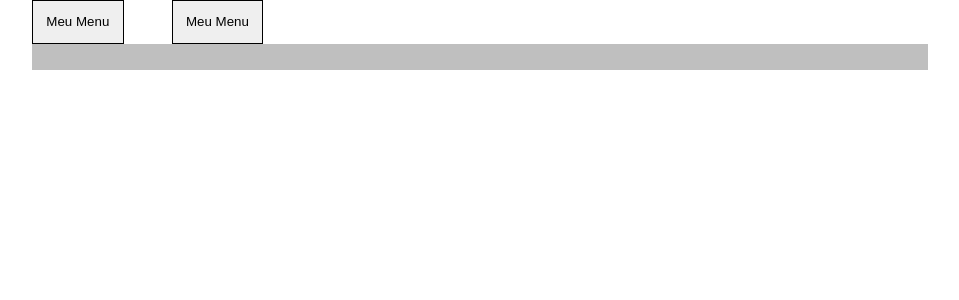
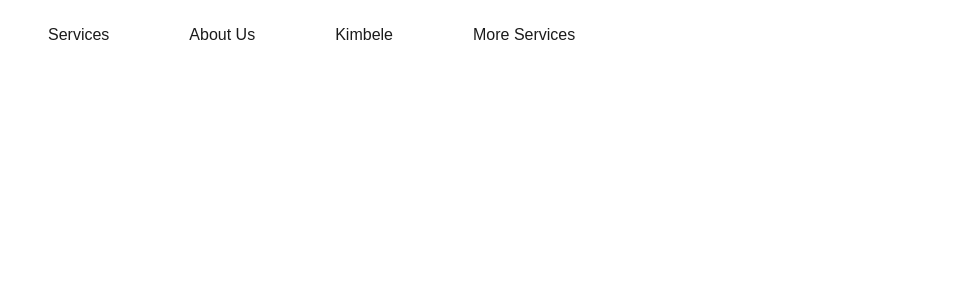
Before and after one commit to TyperGuy/siac-dropdown, a React (Create React App) app: page / in a window 1280 px wide. Shown: the top 300 px of the page, without its empty margins (160-1119 px from the left). Built offline with nearby package versions, Linux system fonts and the light colour scheme.

Commit message:
chore :install sass

```diff
--- a/src/App.css
+++ b/src/App.css
@@ -7,5 +7,6 @@
 .header{
   width: 70%;
   height: 70px;
-  background-color: rgb(191, 191, 191);
+  display: flex;
+  align-items: center;
 }
--- a/src/components/nav-item/Item.jsx
+++ b/src/components/nav-item/Item.jsx
@@ -1,50 +1,33 @@
-import styled from 'styled-components'
 import { useState } from 'react'
+import Style from './Item.module.css'
 
 
 
-export default function Item(){
+
+export default function Item(props){
   const [visible, setVisible] = useState('none');
 
-  const handleMouseIn = () => {
-    setVisible("flex")
-  };
-
-  const handleMouseOut = () => {
-    setVisible("none")
-  };
-
-
-  const Container = styled.div`
-  width:300px;
-  position: absolute;
-  background: #fff;
-  border-radius: 8px;
-  color: #1c1c1c;
-  padding: 2em 1em;
-  display: ${visible};
-  flex-direction: column;
-  box-shadow: rgba(0, 0, 0, 0.15) 0px 5px 15px 0px;
-  gap: 1em;
-  align-items: flex-start;
-  z-index:10;
-`
-const MenuTag = styled.button`
-  padding:1em;
-  display: flex;
-  border:1px solid #000;
-  align-items: flex-start;
-`
   return(
-    <div onMouseOver={handleMouseIn} onMouseOut={handleMouseOut}>
-        <MenuTag >Meu Menu</MenuTag>
-        <Container>
-          <a href="">sssssss rfefeefefefee ff</a>
-          <a href="">sssssss</a>
-          <a href="">sssssss</a>
-          <a href="">sssssss</a>
-          <a href="">sssssss</a>
-        </Container>
-    </div>
+    <>
+        <div className={Style.dropdown}>
+          <button className={Style.dropbtn}>{props.title}</button>
+          {
+            props.isIterable&&
+            <div className={Style.dropdownContent}>
+              <div className={Style.marker}></div>
+              {
+                props.menu.map((item)=>{
+                  return(
+                    <div className={Style.link}>
+                      <a href={item.to}>{item.title}</a>
+                      <span>{item.desc}</span>
+                    </div>
+                  )
+                })
+              }
+            </div>
+          }
+        </div>
+    </>
   )
 }
--- /dev/null
+++ b/src/components/nav-item/Item.module.css
@@ -0,0 +1,107 @@
+ /* Dropdown Button */
+ .dropbtn {
+  transition: all .3s ease-in-out;
+  color: rgb(27, 27, 27);
+  padding: 16px;
+  font-size: 16px;
+  border: none;
+  background-color: #ffffff;
+}
+.dropbtn:hover {
+  background-color: #04AA6D;
+}
+
+/* The container <div> - needed to position the dropdown content */
+.dropdown {
+  position: relative;
+  display: inline-block;
+}
+
+/* Dropdown Content (Hidden by Default) */
+.dropdownContent {
+  width: 300px;
+  display: none;
+  position: absolute;
+  background-color: #ffffff;
+  box-shadow: 0px 8px 16px 0px rgba(0,0,0,0.2);
+  z-index: 1;
+  border-radius: 5px;
+
+}
+
+
+
+/* Show the dropdown menu on hover */
+.dropdown:hover .dropdownContent {
+  display: flex;
+  flex-direction: column;
+  align-items: flex-start;
+}
+
+/* Change the background color of the dropdown button when the dropdown content is shown */
+.dropdown:hover .dropbtn {background-color: #3e8e41;}
+
+.link{
+  width: 80%;
+  display: flex;
+  flex-direction: column;
+  align-items: flex-start;
+  border-radius: 3px;
+  margin: 0 15px;
+  border-bottom: 1px solid #f1f1f1;
+  transform-origin: top center;
+  animation: rotateX 300ms 60ms ease-in-out ;
+
+}
+.link a{
+  margin-top: 10px;
+  color: rgb(75, 75, 75);
+  text-decoration: none;
+  transition: all .3s ease-in-out;
+}
+.link span{
+  margin-bottom: 10px;
+  font-size: .8rem;
+  color: rgb(148, 148, 148);
+}
+.link a:hover{
+  color: #3e8e41;
+}
+
+.marker{
+  width: 15px;
+  height: 15px;
+  background-color: rgb(255, 255, 255);
+  position: absolute;
+  top: -8px;
+  left: 10px;
+  transform: rotate(45deg);
+}
+
+@keyframes rotateZ {
+  0% {
+    transform: translateZ(290px);
+  }
+
+  80% {
+    transform: translateZ(10px);
+  }
+
+  100% {
+    opacity: 1;
+    transform: translateZ(0);
+  }
+}
+
+
+@keyframes rotateX {
+  0% {
+    transform: scaleY(0)
+  }
+  80% {
+    transform: scaleY(1.1)
+  }
+  100% {
+    transform: scaleY(1)
+  }
+}
--- a/src/components/navbar/Navbar.jsx
+++ b/src/components/navbar/Navbar.jsx
@@ -1,5 +1,6 @@
 import Item from '../nav-item/Item'
 import styled from 'styled-components'
+import menu from './menu.json'
 
 export default function Navbar(){
   const Flex = styled.div`
@@ -8,11 +9,19 @@ export default function Navbar(){
   display: flex;
   flex-direction: row;
   gap: 3em;
+
   `
+
+
   return(
     <Flex>
-      <Item/>
-      <Item/>
+      {
+        menu.map((item)=>{
+          return(
+            <Item {...item}/>
+          )
+        })
+      }
     </Flex>
   )
 }
--- /dev/null
+++ b/src/components/navbar/menu.json
@@ -0,0 +1,82 @@
+[
+  {
+    "isIterable": true,
+    "title" : "Services",
+    "menu" : [
+      {
+        "title" : "Alguma Coisa",
+        "desc" : "alguma coisa por dizer",
+        "to": "/destino"
+      },
+      {
+        "title" : "Outra Coisa",
+        "desc" : "alguma coisa por dizer",
+        "to": "/destino"
+      },
+      {
+        "title" : "Mais Outra Coisa",
+        "desc" : "alguma coisa por dizer",
+        "to": "/destino"
+      },
+      {
+        "title" : "Última Coisa",
+        "desc" : "alguma coisa por dizer",
+        "to": "/destino"
+      }
+
+    ]
+  },{
+    "isIterable": false,
+    "title" : "About Us",
+    "menu" : [
+
+    ]
+  },{
+    "isIterable": false,
+    "title" : "Kimbele",
+    "menu" : [
+
+    ]
+  },{
+    "isIterable": true,
+    "title" : "More Services",
+    "menu" : [
+      {
+        "title" : "Alguma Coisa",
+        "desc" : "alguma coisa por dizer",
+        "to": "/destino"
+      },
+      {
+        "title" : "Outra Coisa",
+        "desc" : "alguma coisa por dizer",
+        "to": "/destino"
+      },
+      {
+        "title" : "Mais Outra Coisa",
+        "desc" : "alguma coisa por dizer",
+        "to": "/destino"
+      },
+      {
+        "title" : "Última Coisa por dizer",
+        "desc" : "alguma coisa por dizer",
+        "to": "/destino"
+      },
+      {
+        "title" : "Outra Coisa",
+        "desc" : "alguma coisa por dizer",
+        "to": "/destino"
+      },
+      {
+        "title" : "Mais Outra Coisa",
+        "desc" : "alguma coisa por dizer",
+        "to": "/destino"
+      },
+      {
+        "title" : "Última Coisa Por tentar",
+        "desc" : "alguma coisa por dizer",
+        "to": "/destino"
+      }
+
+    ]
+  }
+]
```
Also changed, not shown: src/components/nav-item/Item.module.scss (deleted).
